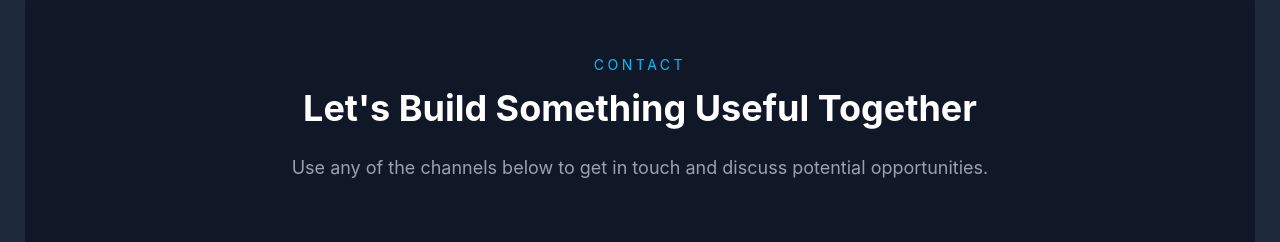
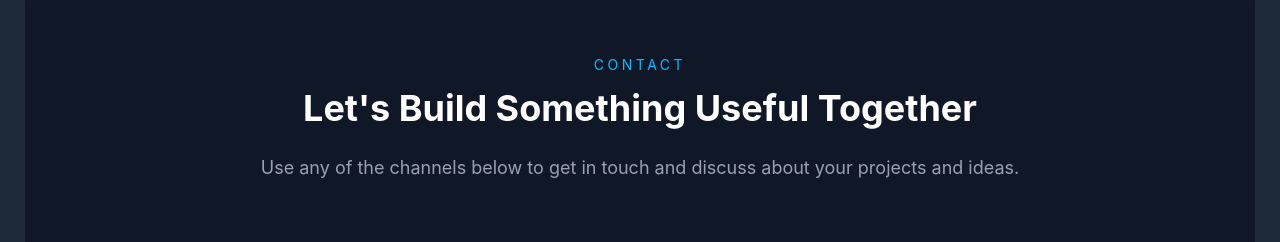
Before and after one commit to Kbrom-Mehari/Kbrom-Mehari.github.io, a React (Vite) app: page / in a window 1280 px wide. Shown: the part 4804-5046 px from the top of the page. Built offline with nearby package versions, Linux system fonts and the light colour scheme.

Commit message:
edited the second paragraph

```diff
--- a/src/components/Contact.jsx
+++ b/src/components/Contact.jsx
@@ -97,7 +97,7 @@ export default function Contact() {
                 </h2>
 
                 <p className="mt-6 text-base leading-8 text-gray-400 sm:text-lg">
-                    Use any of the channels below to get in touch and discuss potential opportunities.
+                    Use any of the channels below to get in touch and discuss about your projects and ideas.
                 </p>
 
             </div>
```
